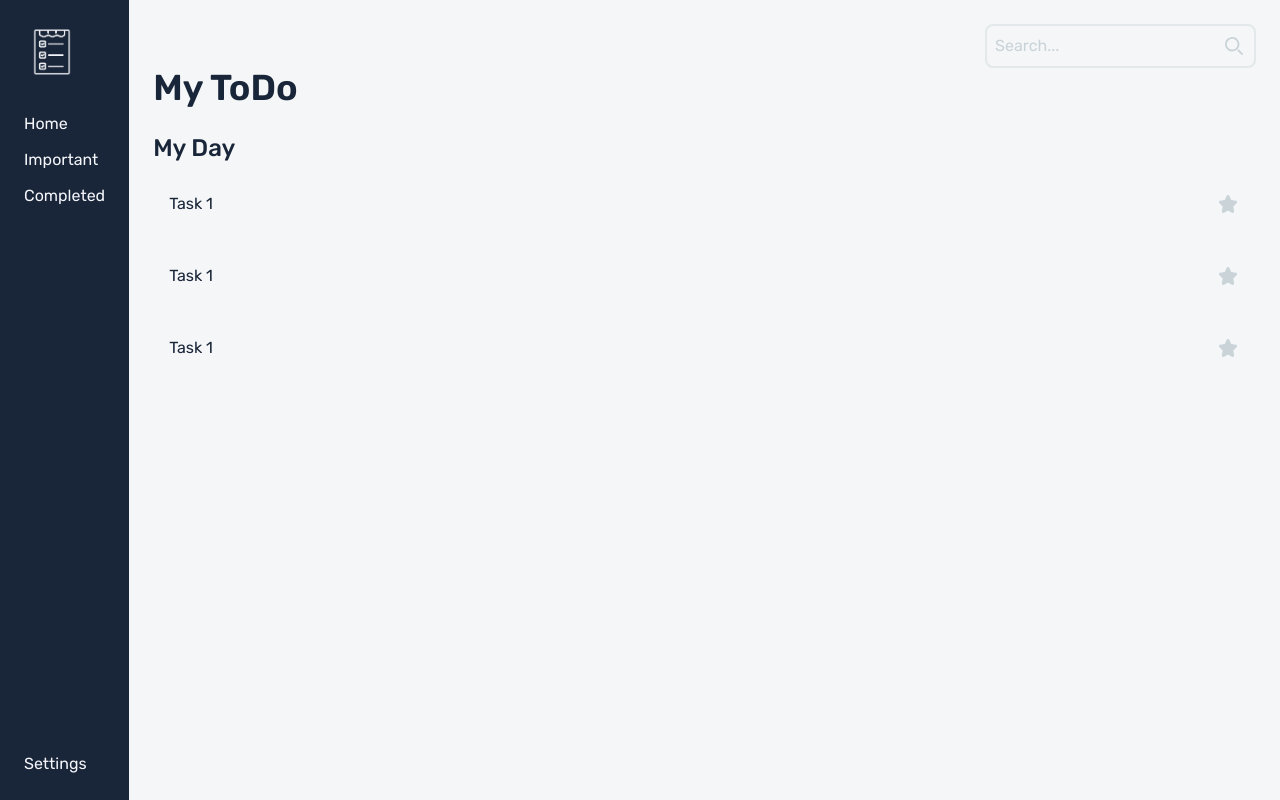
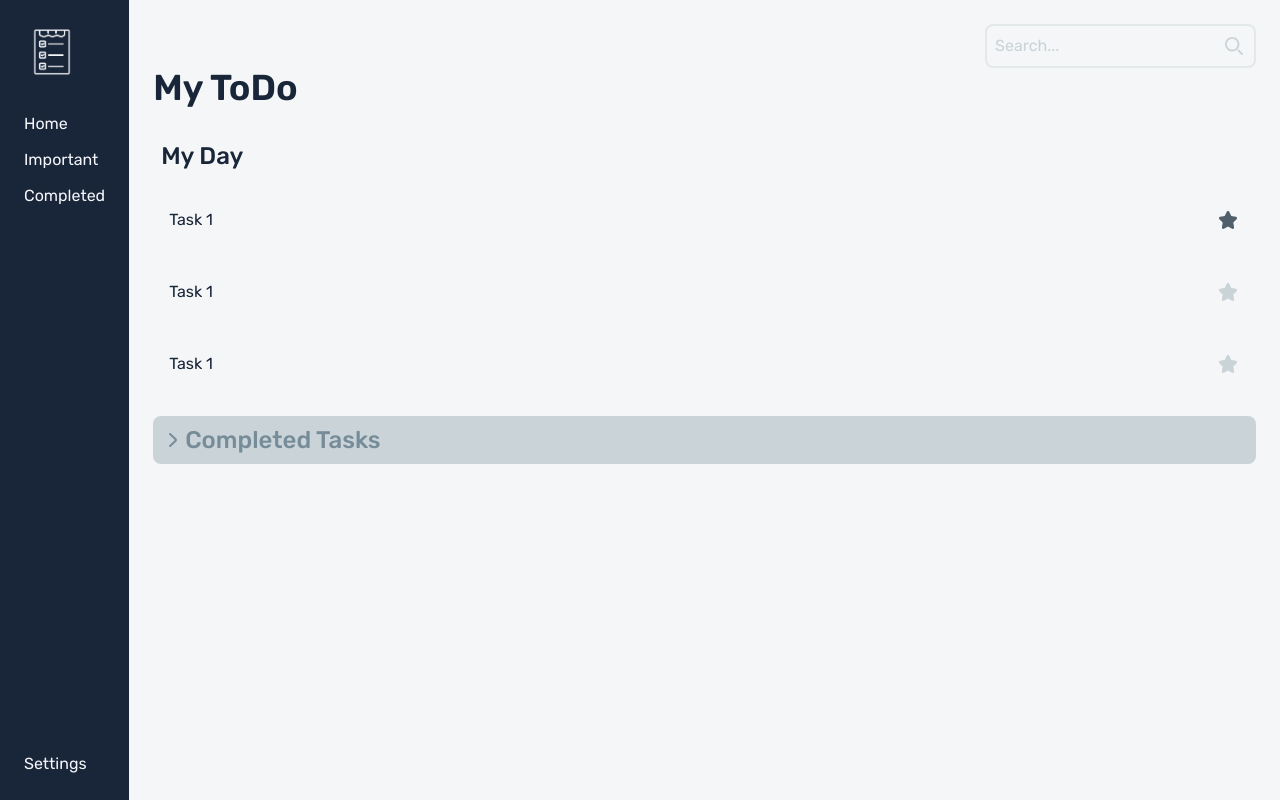
Before and after one commit to EngHussam23/TailwindCSS, a React (Vite) app: page / in a window 1280 px wide. Built offline with nearby package versions, Linux system fonts and the light colour scheme.

Commit message:
Edit: some css

```diff
--- a/src/Components/ToDo/ToDoSection.tsx
+++ b/src/Components/ToDo/ToDoSection.tsx
@@ -1,3 +1,4 @@
+import AngleRight from "../../assets/Icons/AngleRight";
 import Search from "../../assets/Icons/Search";
 import Star from "../../assets/Icons/Star";
 
@@ -19,22 +20,26 @@ const ToDoSection = () => {
       </section>
       <section className="flex flex-col h-full w-full items-start gap-6">
         <h1 className="font-semibold text-4xl">My ToDo</h1>
-        <section className="flex flex-col h-full w-full gap-3">
-          <h3 className="font-medium text-2xl">My Day</h3>
+        <section className="flex flex-col w-full gap-3">
+          <h3 className="font-medium text-2xl p-2">My Day</h3>
           <div className="flex flex-col gap-4">
-            <div className="flex items-center justify-between p-4">
+            <div className="flex items-center justify-between p-4 hover:-bg--Neutral-100">
               <p>Task 1</p>
-              <Star color="#C9D3D8" />
+              <Star color="#4F5F6B" size={24} />
             </div>
-            <div className="flex items-center justify-between p-4">
+            <div className="flex items-center justify-between p-4 hover:-bg--Neutral-100">
               <p>Task 1</p>
-              <Star color="#C9D3D8" />
+              <Star color="#C9D3D8" size={24} />
             </div>
-            <div className="flex items-center justify-between p-4">
+            <div className="flex items-center justify-between p-4 hover:-bg--Neutral-100">
               <p>Task 1</p>
-              <Star color="#C9D3D8" />
+              <Star color="#C9D3D8" size={24} />
             </div>
           </div>
+        </section>
+        <section className="flex w-full items-center -text--Neutral-400 hover:-text--Primary-950 hover:cursor-pointer p-2 -bg--Neutral-200 rounded-lg">
+          <AngleRight color="#778C99" size={24} />
+          <h3 className="font-medium text-2xl">Completed Tasks</h3>
         </section>
       </section>
     </div>
```
